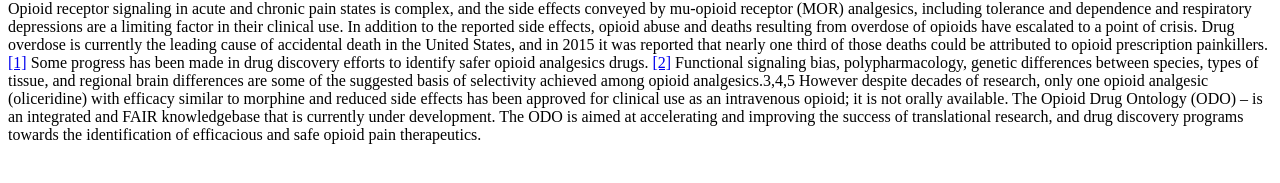
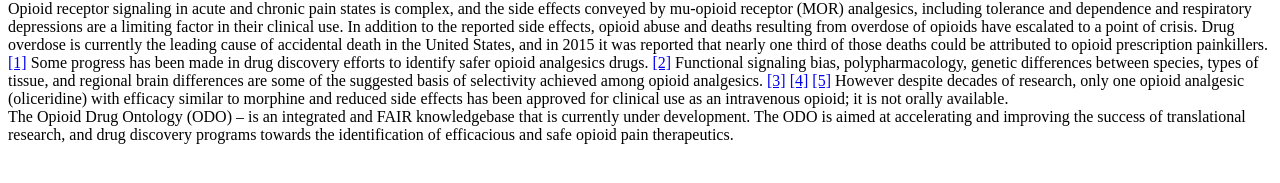
Before and after one commit to OpioidDrugOntology/OpioidDrugOntology.github.io, a plain HTML site: page index.html in a window 1280 px wide. Shown: the part 471-654 px from the top of the page. Drawn offline with Linux system fonts and the light colour scheme.

Commit message:
Update index.html

```diff
--- a/index.html
+++ b/index.html
@@ -40,10 +40,14 @@ analgesics drugs.
         <a href="https://pubmed.ncbi.nlm.nih.gov/22204322">[2]</a>
 Functional signaling bias, polypharmacology, genetic differences between species, types of
 tissue, and regional brain differences are some of the suggested basis of selectivity achieved among opioid
-analgesics.3,4,5 However despite decades of research, only one opioid analgesic (oliceridine) with efficacy
+analgesics.
+        <a href="https://pubmed.ncbi.nlm.nih.gov/21983105/">[3]</a>
+        <a href="https://pubmed.ncbi.nlm.nih.gov/26656913/">[4]</a>
+        <a href="https://pubmed.ncbi.nlm.nih.gov/21613279/">[5]</a>
+However despite decades of research, only one opioid analgesic (oliceridine) with efficacy
 similar to morphine and reduced side effects has been approved for clinical use as an intravenous opioid; it is
 not orally available.
-
+<br>
         The Opioid Drug Ontology (ODO) – is an integrated and FAIR knowledgebase that is currently under development.
         The ODO is aimed at accelerating and improving the success of translational research,
         and drug discovery programs towards the identification of efficacious and safe opioid pain therapeutics.
```
